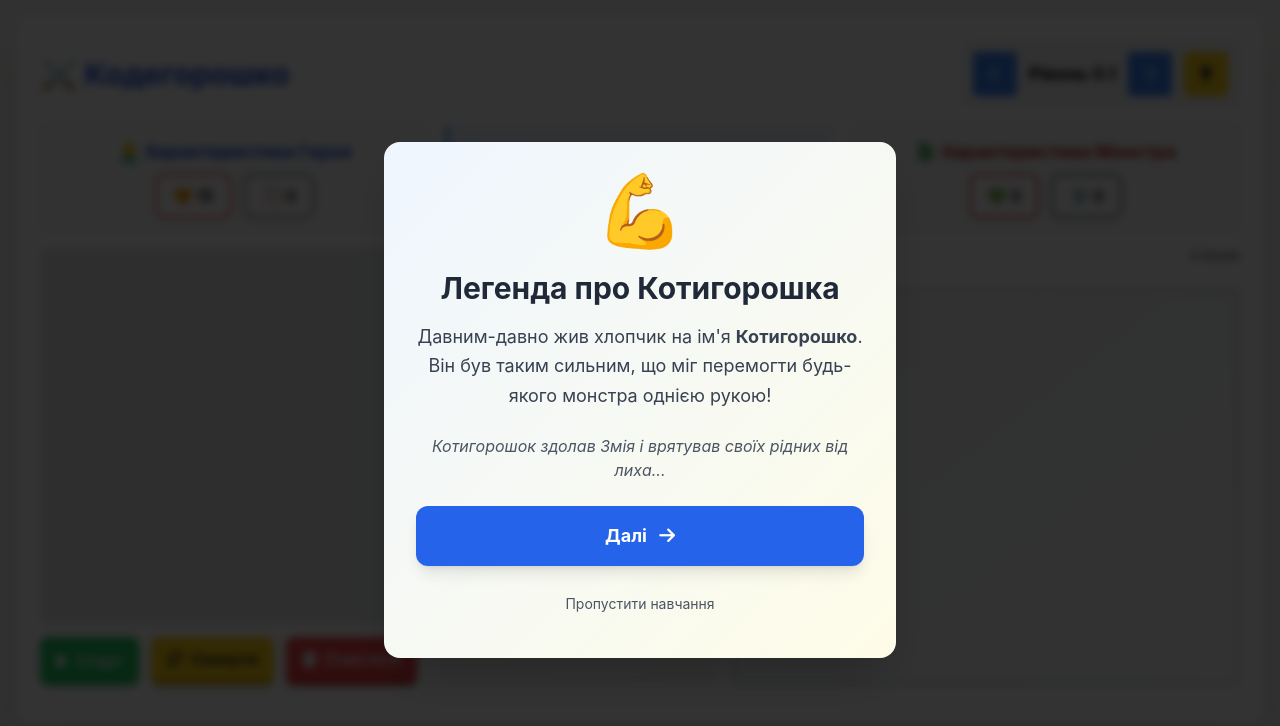
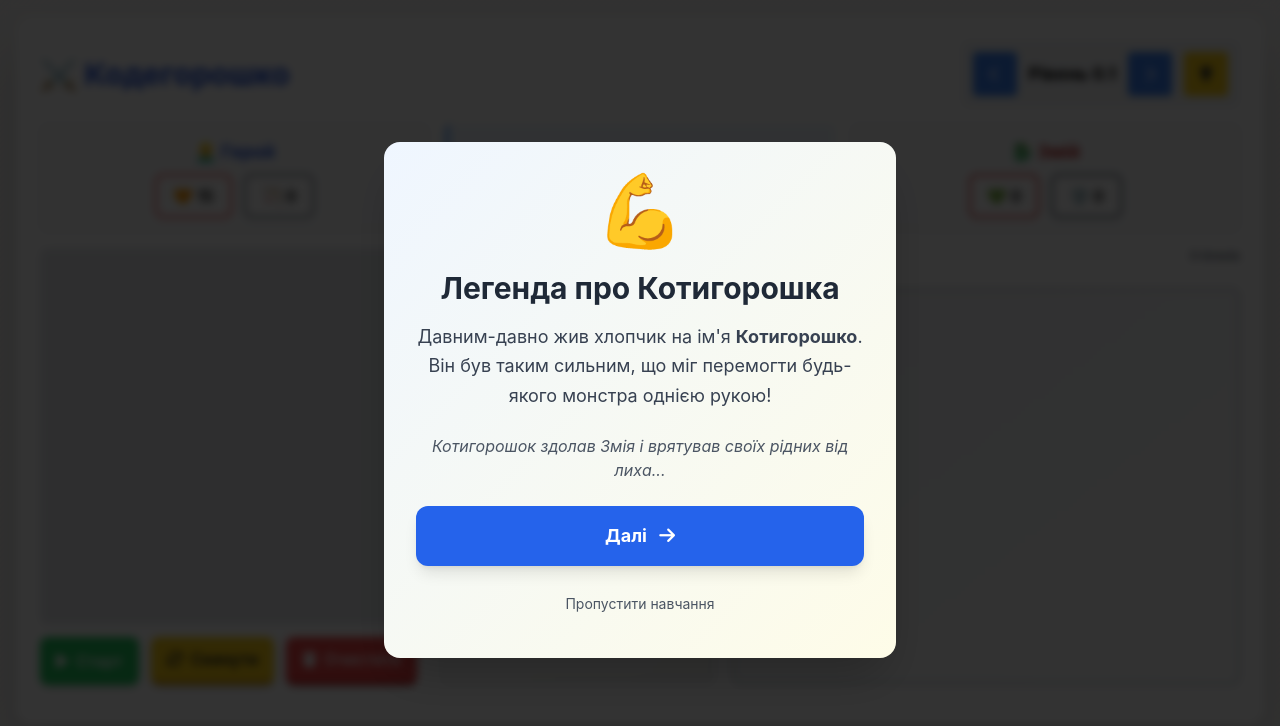
Before and after one commit to codegoroshko/codegoroshko.github.io, a plain HTML site: page index.html in a window 1280 px wide. Drawn offline with nearby package versions, Linux system fonts and the light colour scheme.

Commit message:
Update index.html

```diff
--- a/index.html
+++ b/index.html
@@ -145,7 +145,7 @@
 
             <!-- Картка Героя -->
             <div class="stat-card bg-gray-50 border-2 border-gray-200 p-3 rounded-lg">
-                <h3 class="text-base md:text-lg font-bold text-blue-700 mb-2 text-center">👱‍♂️ Характеристики Героя</h3>
+                <h3 class="text-base md:text-lg font-bold text-blue-700 mb-2 text-center">👱‍♂️ Герой</h3>
                 <div class="flex justify-center gap-3">
                     <div class="stat bg-white py-2 px-4 rounded-lg border-2 border-red-500 font-semibold">
                         🧡 <span id="strength">15</span>
@@ -163,7 +163,7 @@
 
             <!-- Картка Монстра -->
             <div class="stat-card bg-gray-50 border-2 border-gray-200 p-3 rounded-lg">
-                <h3 class="text-base md:text-lg font-bold text-red-700 mb-2 text-center">🐉 Характеристики Монстра</h3>
+                <h3 class="text-base md:text-lg font-bold text-red-700 mb-2 text-center">🐉 Змій</h3>
                 <div class="flex justify-center gap-3">
                     <div class="stat bg-white py-2 px-4 rounded-lg border-2 border-red-600 font-semibold">
                         💚 <span id="monsterStrengthStat">0</span>
```
